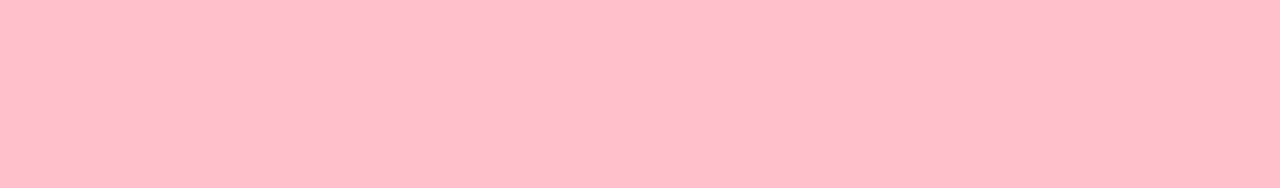
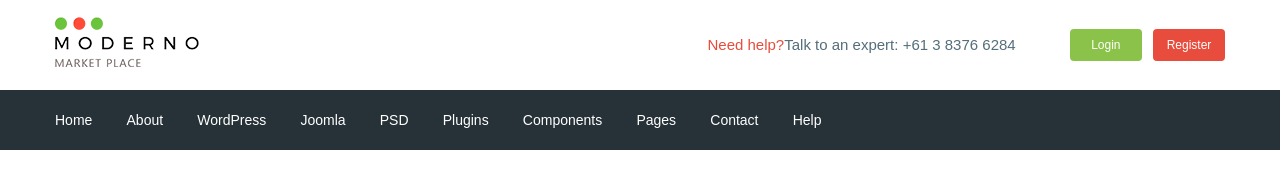
Before and after one commit to Martastartgit/moderno, a website: page app/index.html in a window 1280 px wide. Drawn offline with nearby package versions, Linux system fonts and the light colour scheme; files that its build step writes are made by us from their sources.

Commit message:
added header

```diff
--- a/app/index.html
+++ b/app/index.html
@@ -1,14 +1,83 @@
 <!DOCTYPE html>
 <html lang="en">
+
 <head>
   <meta charset="UTF-8">
   <meta name="viewport" content="width=device-width, initial-scale=1.0">
   <meta http-equiv="X-UA-Compatible" content="ie=edge">
   <title>Document</title>
+  <link href="https://fonts.googleapis.com/css2?family=Roboto:wght@500;700&display=swap" rel="stylesheet">
   <link rel="stylesheet" href="css/libs.min.css">
   <link rel="stylesheet" href="css/style.min.css">
 </head>
+
 <body>
+
+  <header class="header">
+
+    <div class="header__top">
+      <div class="container">
+        <div class="header__top-inner">
+          <div class="header__logo">
+            <a href="#">
+              <img src="images/logo.png" alt="">
+            </a>
+          </div>
+          <div class="header__text">
+            <a href="#"><span> Need help?</span></a>Talk to an expert: <a class="header__phone"
+              href="tel:61 3 8376 6284">+61 3 8376 6284</a>
+          </div>
+          <div class="header__box">
+            <a class="basket" href="#"></a>
+            <a class="header__btn header__btn-login" href="#">Login</a>
+            <a class="header__btn header__btn-register" href="#">Register</a>
+          </div>
+        </div>
+      </div>
+    </div>
+
+    <div class="header__menu">
+      <div class="container">
+        <nav class="menu">
+          <ul class="menu__list">
+            <li>
+              <a href="#">Home</a>
+            </li>
+            <li>
+              <a href="#">About </a>
+            </li>
+            <li>
+              <a href="#">WordPress</a>
+            </li>
+            <li>
+              <a href="#">Joomla</a>
+            </li>
+            <li>
+              <a href="#">PSD</a>
+            </li>
+            <li>
+              <a href="#">Plugins</a>
+            </li>
+            <li>
+              <a href="#">Components</a>
+            </li>
+            <li>
+              <a href="#">Pages</a>
+            </li>
+            <li>
+              <a href="#">Contact</a>
+            </li>
+            <li>
+              <a href="#">Help</a>
+            </li>
+          </ul>
+        </nav>
+      </div>
+    </div>
+
+
+
+  </header>
 
 
 
@@ -17,4 +86,5 @@
   <script src="js/libs.min.js"></script>
   <script src="js/main.min.js"></script>
 </body>
+
 </html>
--- /dev/null
+++ b/app/scss/_fonts.scss
@@ -0,0 +1,8 @@
+@font-face {
+	font-family: 'Roboto-Regular', sans-serif;
+	src: url('../fonts/Roboto-Regular.woff2') format('woff2'),
+		 url('FileName.woff') format('woff');
+    font-weight: 400;
+    font-display: swap;
+
+}
--- /dev/null
+++ b/app/scss/_global.scss
@@ -0,0 +1,34 @@
+html{
+    box-sizing: border-box;
+}
+*,
+*::before,
+*::after{
+    box-sizing: inherit;
+}
+
+a {
+    display: inline-block;
+    text-decoration: none;
+    color: $text;
+}
+
+ul,
+li {
+    margin: 0;
+    padding: 0;
+    list-style: none;
+}
+body {
+    font-family: 'Roboto-Regular', sans-serif;
+    font-size: 15px;
+    font-weight: 400;
+    line-height: 24px;
+    color: $text;
+}
+
+.container {
+    max-width: 1200px;
+    margin: 0 auto;
+    padding: 0 15px;
+}
--- /dev/null
+++ b/app/scss/_vars.scss
@@ -0,0 +1,4 @@
+$text: #546e7a;
+$red: #e74c3c;
+$green: #8bc34a;
+$bg: #263238;
--- a/app/scss/style.scss
+++ b/app/scss/style.scss
@@ -1,13 +1,61 @@
-html{
-    box-sizing: border-box;
+@import '_vars';
+@import '_global';
+@import '_fonts';
+
+
+.header__top-inner {
+    display: flex;
+    justify-content: space-between;
+    height: 90px;
+    align-items: center;
 }
-*,
-*::before,
-*::after{
-    box-sizing: inherit;
+
+.header__text {
+    margin-left: auto;
+    margin-right: 50px;
+    span {
+        color: $red;
+    }
 }
-body{
-    padding: 0;
-    margin: 0px;
-    background-color: pink;
+.header__btn {
+    width: 72px;
+    padding: 4px;
+    border-radius: 4px;
+    color: #fff;
+    text-align: center;
+    font-size: 12px;
+
 }
+
+.header__btn-login {
+    background-color: $green;
+}
+
+.header__btn-register {
+    background-color: $red;
+    margin-left: 7px;
+}
+
+.header__menu {
+    background-color: $bg;
+
+}
+
+.menu {
+    display: flex;
+    align-items: center;
+    height: 60px;
+}
+
+.menu__list {
+    li {
+        display: inline-block;
+    }
+    li + li {
+        margin-left: 30px;
+    }
+    a {
+        color: #fff;
+        font-size: 14px;
+    }
+}
--- a/gulpfile.js
+++ b/gulpfile.js
@@ -8,7 +8,7 @@ let gulp = require('gulp'),
     cssmin = require('gulp-cssmin');
 
 gulp.task('sass', function(){
-    return gulp.src('app/scss/style.scss')
+    return gulp.src('app/scss/**/*.scss')
                 .pipe(sass({outputStyle: 'compressed'}))
                 .pipe(rename({suffix : '.min'}))
                 .pipe(autoprefixer({
@@ -58,7 +58,7 @@ gulp.task('browser-sync', function () {
 });
 
 gulp.task('watch', function(){
-    gulp.watch('app/scss/style.scss', gulp.parallel('sass'))
+    gulp.watch('app/scss/**/*.scss', gulp.parallel('sass'))
     gulp.watch('app/*.html', gulp.parallel('html'))
     gulp.watch('app/js/*.js', gulp.parallel('js'))
 });
```
Also changed, not shown: app/fonts/Roboto-Regular.woff (added), app/fonts/Roboto-Regular.woff2 (added), app/images/logo.png (added). Lines whose indentation alone changed are shown as unchanged.
